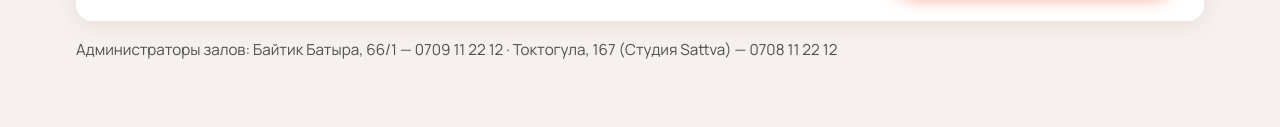
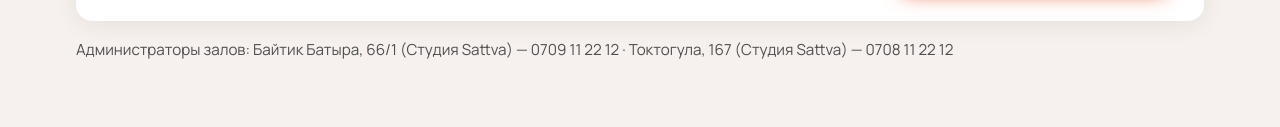
Before and after one commit to alinauxui/alinauxui.github.io, a plain HTML site: page vasilya/index.html in a window 1280 px wide. Shown: the part 9459-9586 px from the top of the page. Drawn offline with Linux system fonts and the light colour scheme; no server answers.

Commit message:
Vasilya site: Baytik Batyra hall is also Sattva
Co-Authored-By: Claude Opus 5.5 <noreply@anthropic.com>
Claude-Session: https://claude.ai/code/session_014ziG8xBdFfinPH2dVSt9p5

```diff
--- a/vasilya/index.html
+++ b/vasilya/index.html
@@ -960,7 +960,7 @@ footer{background:var(--surface)}
   // Schedule (editable by the trainer)
   function hk(n){n=(n||'').toLowerCase().replace(/ё/g,'е').replace(/[^a-zа-я0-9]+/g,' ').trim();return n.indexOf('онлайн')===0?'online':n}
   var DEFAULT_HALLS=[
-    {name:'Байтик Батыра',studio:'',address:'Байтик Батыра, 66/1',note:'Кабинет 105',phone:'0709 11 22 12',map:''},
+    {name:'Байтик Батыра',studio:'Студия Sattva',address:'Байтик Батыра, 66/1',note:'Кабинет 105',phone:'0709 11 22 12',map:''},
     {name:'Токтогула',studio:'Студия Sattva',address:'Токтогула, 167',note:'',phone:'0708 11 22 12',map:''}];
   if(!data.halls) data.halls=JSON.parse(JSON.stringify(DEFAULT_HALLS));
   var DEFAULT_SCHED={'online':[{d:[1,3,5],t:'19:00–20:00'}],'байтик батыра':[{d:[1,3,5],t:'09:00–10:10'},{d:[2,4],t:'12:00–13:10'},{d:[6],t:'10:30–11:40'}],'токтогула':[{d:[1,3,5],t:'17:00–18:10'},{d:[2,4],t:'06:45–07:55'}]};
```
